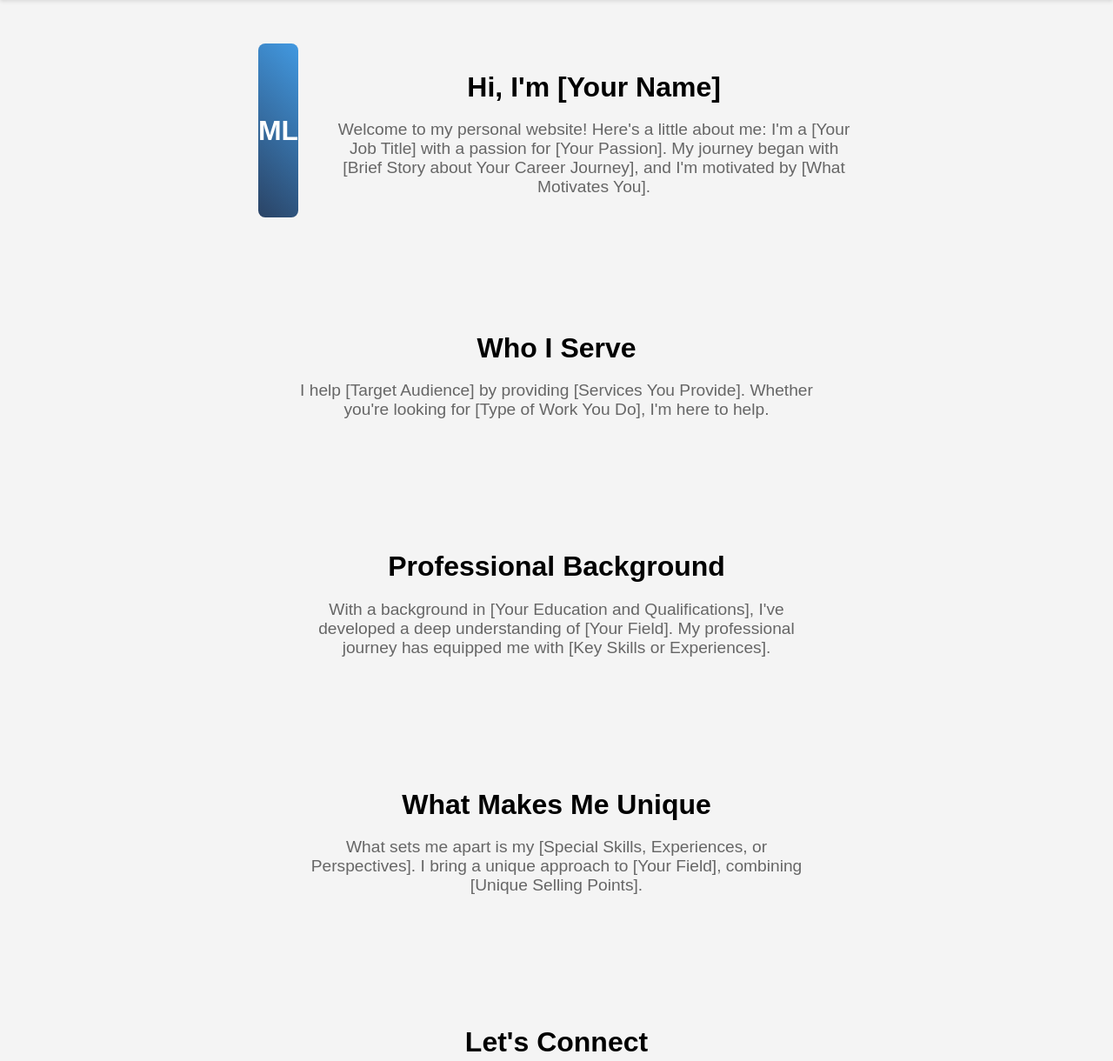
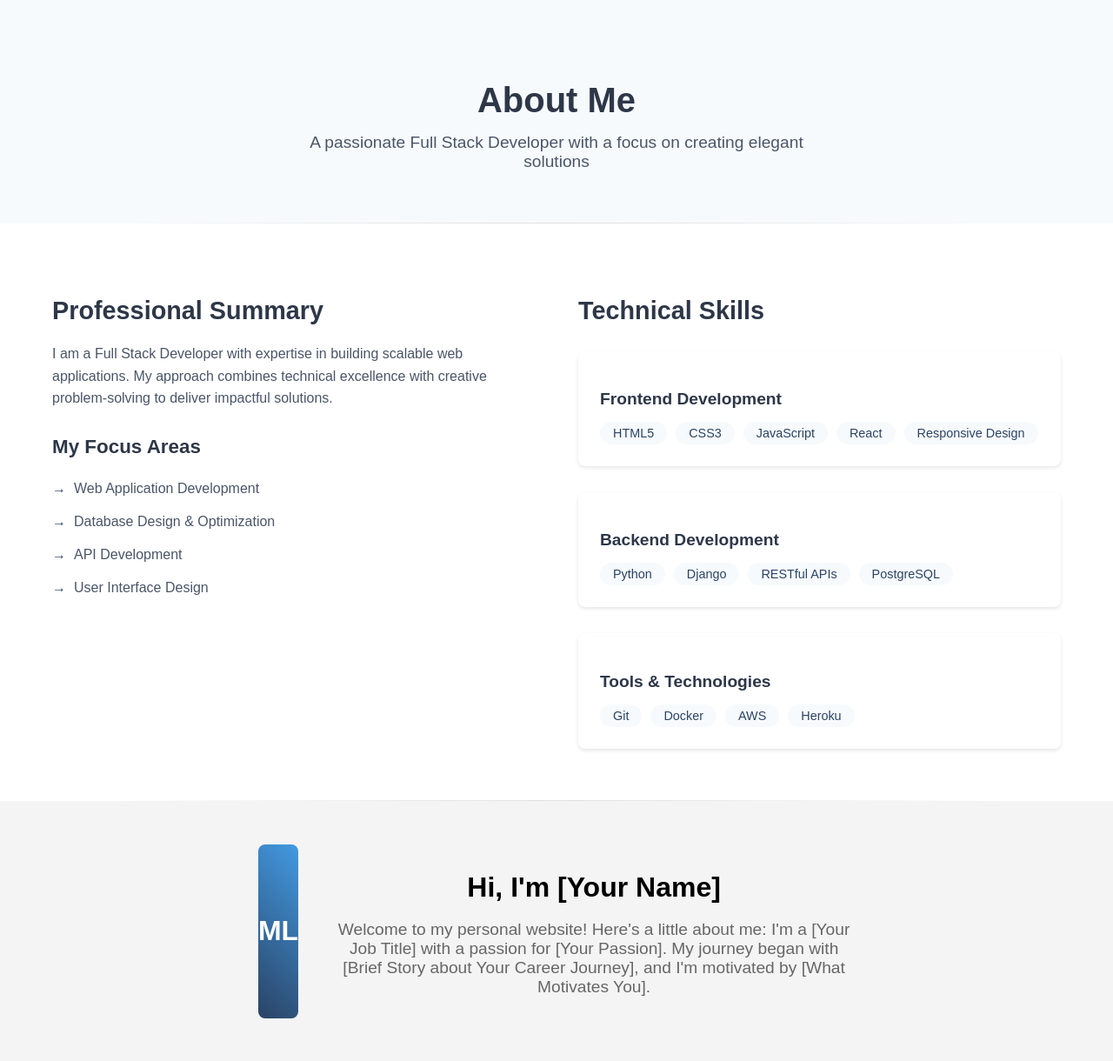
Before and after one commit to mlamin1/PersonalWebsite, a Django app: page /about/ in a window 1280 px wide. Shown: the part 48-1268 px from the top of the page at 87% size. Run offline with Django 5.2, Linux system fonts and the light colour scheme.

Commit message:
Added changes for the about page

```diff
--- a/main/templates/main/about_me.html
+++ b/main/templates/main/about_me.html
@@ -4,6 +4,70 @@
 {% block title %}About Me{% endblock %}
 
 {% block content %}
+<section class="about-header section">
+    <div class="container">
+        <h1>About Me</h1>
+        <p class="lead">A passionate Full Stack Developer with a focus on creating elegant solutions</p>
+    </div>
+</section>
+
+<section class="about-content section">
+    <div class="container">
+        <div class="about-grid">
+            <!-- Professional Summary -->
+            <div class="about-text">
+                <h2>Professional Summary</h2>
+                <p>I am a Full Stack Developer with expertise in building scalable web applications. My approach combines technical excellence with creative problem-solving to deliver impactful solutions.</p>
+
+                <h3>My Focus Areas</h3>
+                <ul class="focus-areas">
+                    <li>Web Application Development</li>
+                    <li>Database Design & Optimization</li>
+                    <li>API Development</li>
+                    <li>User Interface Design</li>
+                </ul>
+            </div>
+
+            <!-- Technical Skills -->
+            <div class="skills-section">
+                <h2>Technical Skills</h2>
+                <div class="skills-grid">
+                    <div class="skill-category">
+                        <h3>Frontend Development</h3>
+                        <div class="skill-tags">
+                            <span>HTML5</span>
+                            <span>CSS3</span>
+                            <span>JavaScript</span>
+                            <span>React</span>
+                            <span>Responsive Design</span>
+                        </div>
+                    </div>
+
+                    <div class="skill-category">
+                        <h3>Backend Development</h3>
+                        <div class="skill-tags">
+                            <span>Python</span>
+                            <span>Django</span>
+                            <span>RESTful APIs</span>
+                            <span>PostgreSQL</span>
+                        </div>
+                    </div>
+
+                    <div class="skill-category">
+                        <h3>Tools & Technologies</h3>
+                        <div class="skill-tags">
+                            <span>Git</span>
+                            <span>Docker</span>
+                            <span>AWS</span>
+                            <span>Heroku</span>
+                        </div>
+                    </div>
+                </div>
+            </div>
+        </div>
+    </div>
+</section>
+
 <section class="about-me">
     <div class="about-me-grid">
         <!-- Personal Introduction with Image -->
```
